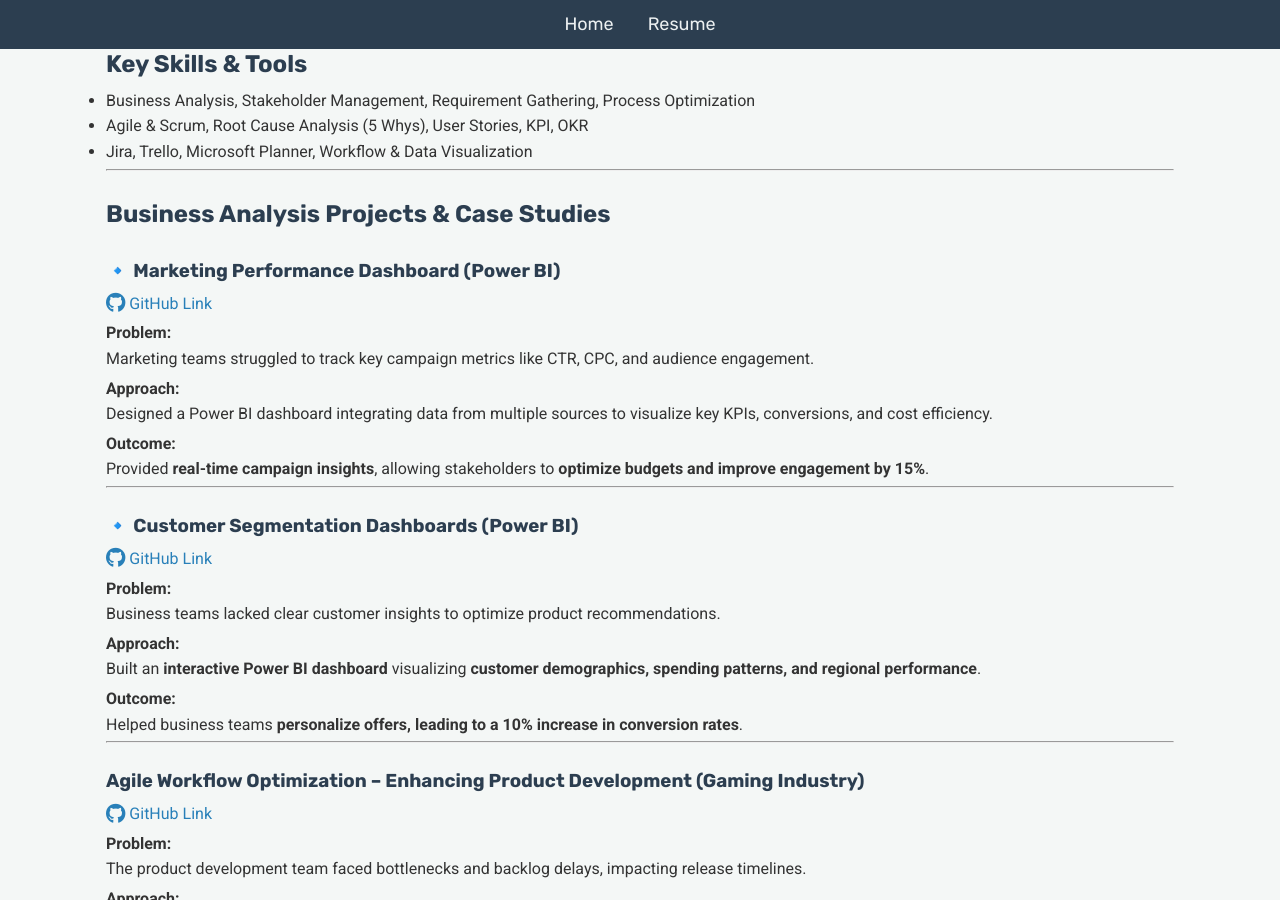
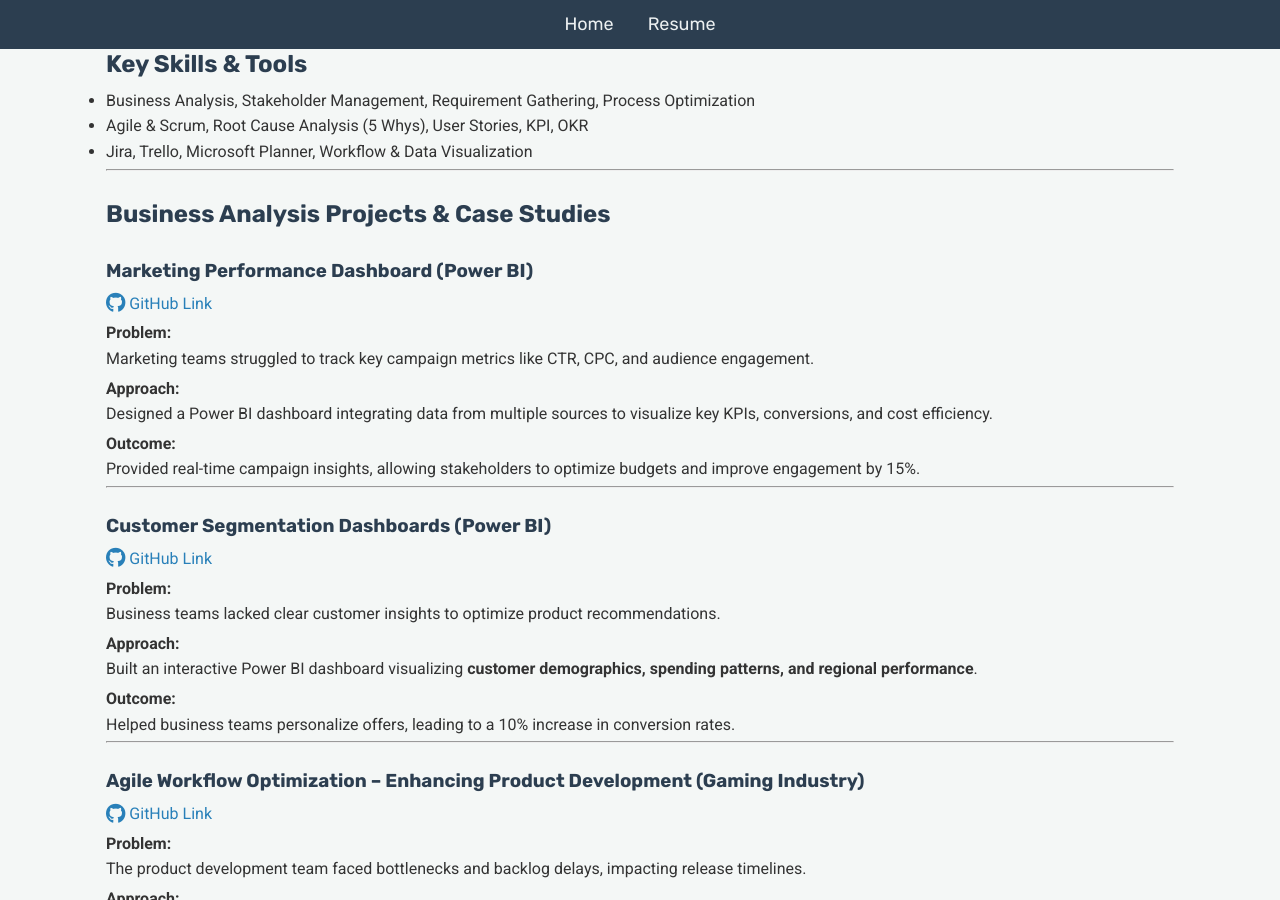
Before and after one commit to savithakandugula/savithakandugula.github.io, a Jekyll site: the page built from index.md, in a window 1280 px wide and 900 px high, scrolled down 763 px. Built offline with Jekyll 4.4.1, drawn with Linux system fonts in a browser that asks for light colours.

```diff
--- a/index.md
+++ b/index.md
@@ -43,7 +43,7 @@ This portfolio showcases my **Business Analysis projects, case studies, and proc
 
 ## Business Analysis Projects & Case Studies
 
-### 🔹 Marketing Performance Dashboard (Power BI)
+### Marketing Performance Dashboard (Power BI)
 [<i class="fab fa-github fa-lg"></i> GitHub Link](https://github.com/savithakandugula/PowerBI-Marketing-Dashboard)
 
 **Problem:**
@@ -53,21 +53,21 @@ Marketing teams struggled to track key campaign metrics like CTR, CPC, and audie
 Designed a Power BI dashboard integrating data from multiple sources to visualize key KPIs, conversions, and cost efficiency.
 
 **Outcome:**
-Provided **real-time campaign insights**, allowing stakeholders to **optimize budgets and improve engagement by 15%**.
+Provided real-time campaign insights, allowing stakeholders to optimize budgets and improve engagement by 15%.
 
 ---
 
-### 🔹 Customer Segmentation Dashboards (Power BI)
+### Customer Segmentation Dashboards (Power BI)
 [<i class="fab fa-github fa-lg"></i> GitHub Link](https://github.com/savithakandugula/Customer-Segmentation-Dashboard)
 
 **Problem:**
 Business teams lacked clear customer insights to optimize product recommendations.
 
 **Approach:**
-Built an **interactive Power BI dashboard** visualizing **customer demographics, spending patterns, and regional performance**.
+Built an interactive Power BI dashboard visualizing **customer demographics, spending patterns, and regional performance**.
 
 **Outcome:**
-Helped business teams **personalize offers, leading to a 10% increase in conversion rates**.
+Helped business teams personalize offers, leading to a 10% increase in conversion rates.
 
 ---
 
```
